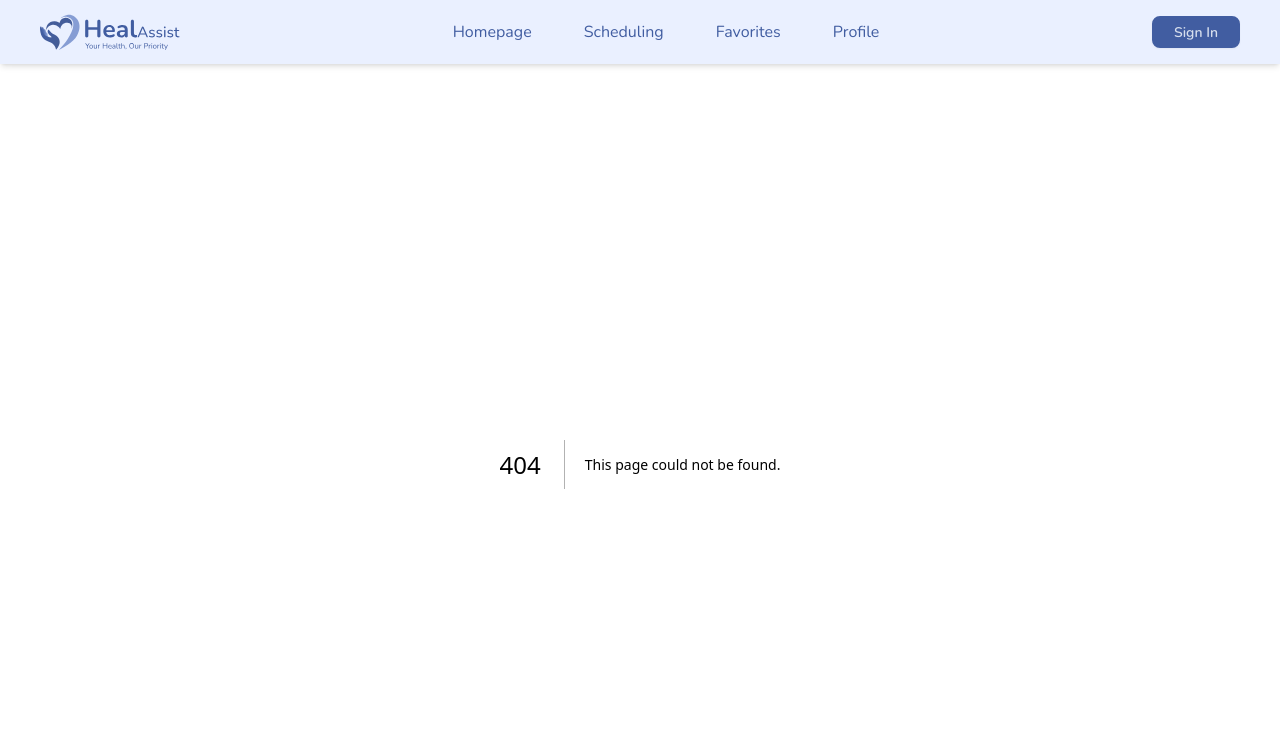
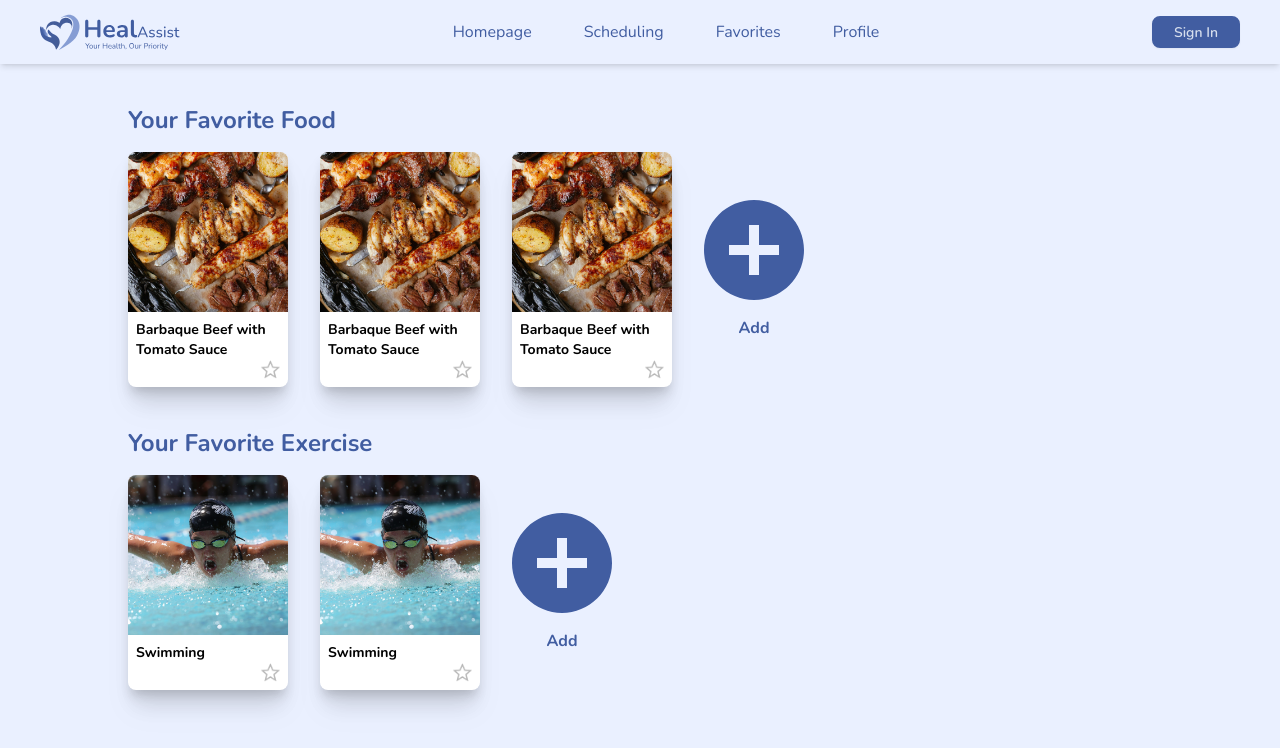
Before and after one commit to bagusrakaop/HealAssist, a Next.js app in the folder frontend/: page /favorites in a window 1280 px wide. Before the commit this address had no page. Shown: the top 748 px of the page. Built offline with nearby package versions, Linux system fonts and the light colour scheme.

Commit message:
feat: add favorites page

```diff
--- /dev/null
+++ b/frontend/src/app/favorites/page.js
@@ -0,0 +1,78 @@
+"use client";
+import { useState } from "react";
+import Card from "@/components/CardContainer";
+import Image from "next/image";
+import AddFavoritesModal from "@/components/favorites/addFavoritesModal";
+
+export default function Favorites() {
+  const [isFoodModalOpen, setIsFoodModalOpen] = useState(false);
+  const [isExerciseModalOpen, setIsExerciseModalOpen] = useState(false);
+
+  return (
+    <main className="w-full bg-neutral min-h-screen">
+      <div className="flex flex-col items-center py-10">
+        {/* Favorite Food */}
+        <div className="w-4/5">
+          <div className="font-bold text-2xl text-primary mb-4">Your Favorite Food</div>
+          <div className="flex flex-wrap gap-8">
+            <Card image="/food-beef.png" captions="Barbaque Beef with Tomato Sauce" filled={false} />
+            <Card image="/food-beef.png" captions="Barbaque Beef with Tomato Sauce" filled={false} />
+            <Card image="/food-beef.png" captions="Barbaque Beef with Tomato Sauce" filled={false} />
+            {/* Button Add Favorite Food */}
+            <button className="my-auto" onClick={() => setIsFoodModalOpen(true)}>
+              <Image src="/add-favorite-button.svg" alt="Add Favorite" width={100} height={100} priority />
+              <div className="text-primary text-center font-bold mt-4">Add</div>
+            </button>
+          </div>
+        </div>
+        {/* Favorite Exercise */}
+        <div className="w-4/5 mt-10">
+          <div className="font-bold text-2xl text-primary mb-4">Your Favorite Exercise</div>
+          <div className="flex flex-wrap gap-8">
+            <Card image="/exercise-swimming.png" captions="Swimming" filled={false} />
+            <Card image="/exercise-swimming.png" captions="Swimming" filled={false} />
+            {/* Button Add Favorite Exercise */}
+            <button className="my-auto" onClick={() => setIsExerciseModalOpen(true)}>
+              <Image src="/add-favorite-button.svg" alt="Add Favorite" width={100} height={100} priority />
+              <div className="text-primary text-center font-bold mt-4">Add</div>
+            </button>
+          </div>
+        </div>
+      </div>
+      {/* Modal Add Favorite Food */}
+      {isFoodModalOpen && (
+        <AddFavoritesModal title="Select All Foods That You Like" onClose={() => setIsFoodModalOpen(false)}>
+          <div className="flex flex-wrap gap-8">
+            <Card image="/food-beef.png" captions="Barbaque Beef with Tomato Sauce" filled={false} />
+            <Card image="/food-beef.png" captions="Barbaque Beef with Tomato Sauce" filled={false} />
+            <Card image="/food-beef.png" captions="Barbaque Beef with Tomato Sauce" filled={false} />
+            <Card image="/food-beef.png" captions="Barbaque Beef with Tomato Sauce" filled={false} />
+          </div>
+          <div className="flex gap-8 justify-end my-6">
+            <button className="btn btn-sm btn-error my-1 text-white" onClick={() => setIsFoodModalOpen(false)}>
+              Cancel
+            </button>
+            <button className="btn btn-sm btn-success my-1 text-white">Done</button>
+          </div>
+        </AddFavoritesModal>
+      )}
+      {/* Modal Add Favorite Exercise */}
+      {isExerciseModalOpen && (
+        <AddFavoritesModal title="Select All Exercises That You Like" onClose={() => setIsExerciseModalOpen(false)}>
+          <div className="flex flex-wrap gap-8">
+            <Card image="/exercise-swimming.png" captions="Swimming" filled={false} />
+            <Card image="/exercise-swimming.png" captions="Swimming" filled={false} />
+            <Card image="/exercise-swimming.png" captions="Swimming" filled={false} />
+            <Card image="/exercise-swimming.png" captions="Swimming" filled={false} />
+          </div>
+          <div className="flex gap-8 justify-end my-6">
+            <button className="btn btn-sm btn-error my-1 text-white" onClick={() => setIsExerciseModalOpen(false)}>
+              Cancel
+            </button>
+            <button className="btn btn-sm btn-success my-1 text-white">Done</button>
+          </div>
+        </AddFavoritesModal>
+      )}
+    </main>
+  );
+}
--- /dev/null
+++ b/frontend/src/components/favorites/addFavoritesModal.js
@@ -0,0 +1,15 @@
+export default function AddFavoritesModal({ title, children, onClose }) {
+  return (
+    <div className="fixed inset-0 bg-black bg-opacity-50 flex items-center justify-center z-50">
+      <div className="bg-white w-4/5 p-10 overflow-auto rounded-xl">
+        <div className="flex justify-between items-center mb-4">
+          <div className="font-bold text-2xl text-primary">{title}</div>
+          <button onClick={onClose} className="text-xl font-bold">
+            ×
+          </button>
+        </div>
+        {children}
+      </div>
+    </div>
+  );
+}
```
Also changed, not shown: frontend/public/add-favorite-button.svg (added).
